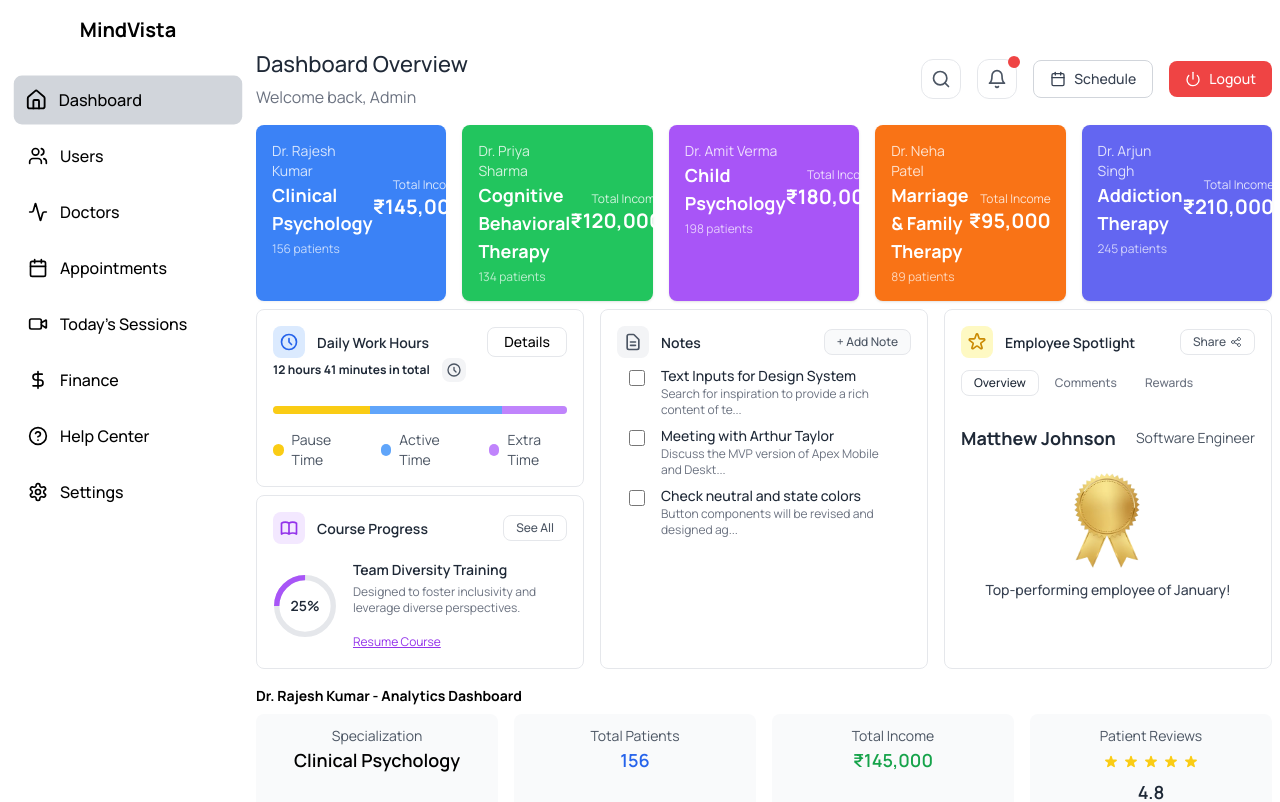
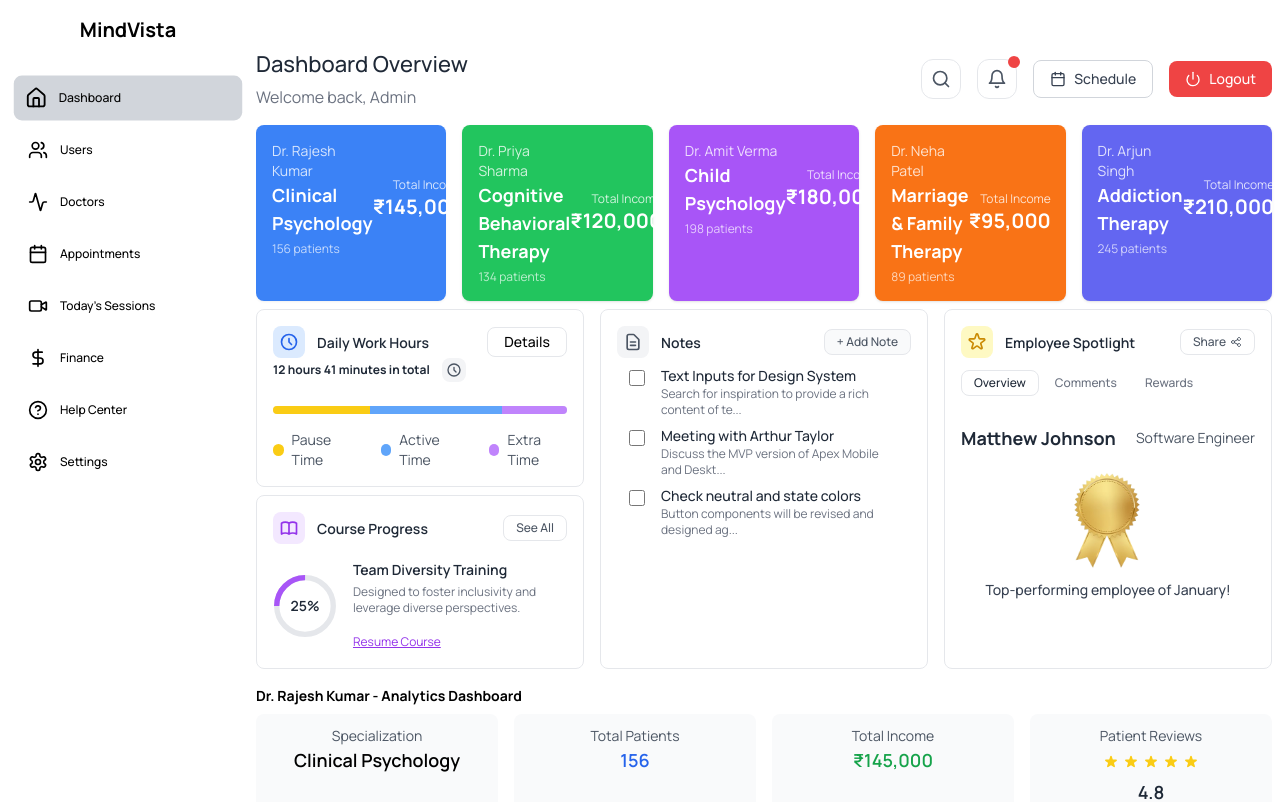
Before and after one commit to iamjuu/mindVista-psychology-webApp, a React (Vite) app: page /admin/dashboard in a window 1280 px wide. Shown: the top 802 px of the page. Built offline with nearby package versions, Linux system fonts and the light colour scheme.

Commit message:
dashboard updated

```diff
--- a/src/components/DashBoardcomponents/slideBar/index.jsx
+++ b/src/components/DashBoardcomponents/slideBar/index.jsx
@@ -33,7 +33,7 @@ const Sidebar = ({ activePage, setActivePage }) => {
                 console.log('Clicked menu item:', item.label);
                 setActivePage(item.id);
               }}
-              className={`flex items-center space-x-3 w-full p-3 rounded-lg transition-all duration-200 ${
+              className={`flex items-center text-[12px] space-x-3 w-full p-3 rounded-lg transition-all duration-200 ${
                 activePage === item.id
                   ? 'hover:bg-gray-200 bg-gray-300 transform scale-[1.02]'
                   : 'hover:bg-gray-300 hover:shadow-md'
@@ -59,7 +59,7 @@ const Sidebar = ({ activePage, setActivePage }) => {
                   console.log('Clicked mobile menu item:', item.label);
                   setActivePage(item.id);
                 }}
-                className={`flex flex-col items-center justify-center p-2 rounded-lg transition-all duration-200 min-w-[60px] ${
+                className={`flex flex-col text-[12px] items-center justify-center p-2 rounded-lg transition-all duration-200 min-w-[60px] ${
                   activePage === item.id
                     ? 'bg-blue-600 transform scale-105'
                     : 'hover:bg-gray-700'
```
